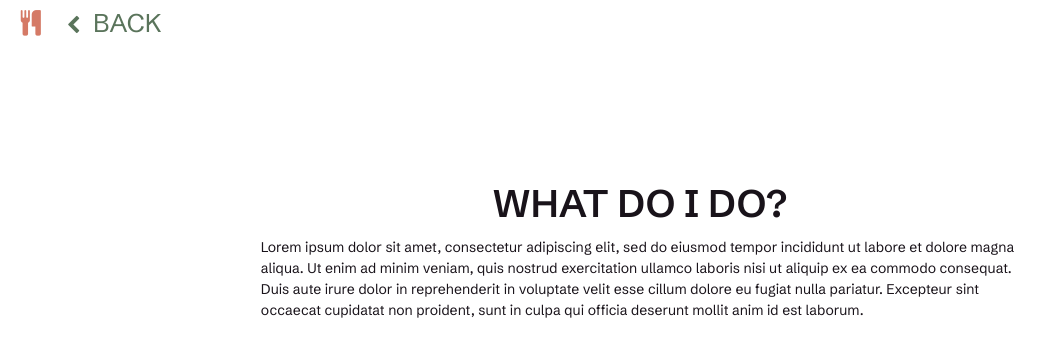
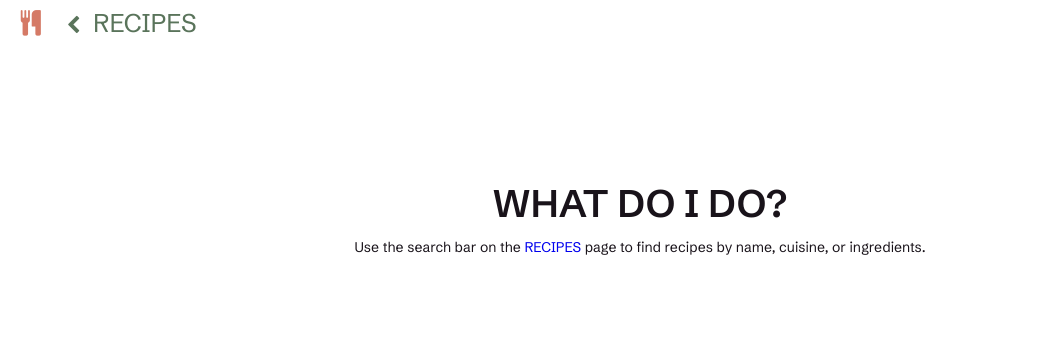
Before and after one commit to malnyrad/idm232-dkl67, a PHP site: page /help.php in a window 1280 px wide. Shown: the part 14-371 px from the top of the page, without its empty margins (0-1056 px from the left). Run offline with PHP 8.4, Linux system fonts and the light colour scheme.

Commit message:
Update help

```diff
--- a/help.php
+++ b/help.php
@@ -11,12 +11,12 @@
     <header class="navigation">
         <div class="links">
             <a href="index.php"><i class="fa fa-cutlery logo"></i></a>
-            <a class="help-back" href="index.php"><i class="fa fa-chevron-left back"></i>BACK</a>
+            <a class="help-back" href="recipes.php"><i class="fa fa-chevron-left back"></i>RECIPES</a>
         </div>
     </header>
     <section class="help-block">
         <h3>WHAT DO I DO?</h3>
-        <p>Lorem ipsum dolor sit amet, consectetur adipiscing elit, sed do eiusmod tempor incididunt ut labore et dolore magna aliqua. Ut enim ad minim veniam, quis nostrud exercitation ullamco laboris nisi ut aliquip ex ea commodo consequat. Duis aute irure dolor in reprehenderit in voluptate velit esse cillum dolore eu fugiat nulla pariatur. Excepteur sint occaecat cupidatat non proident, sunt in culpa qui officia deserunt mollit anim id est laborum.</p>
+        <p>Use the search bar on the <a href="recipes.php">RECIPES</a> page to find recipes by name, cuisine, or ingredients.</p>
     </section>
 </body>
 </html>
```
